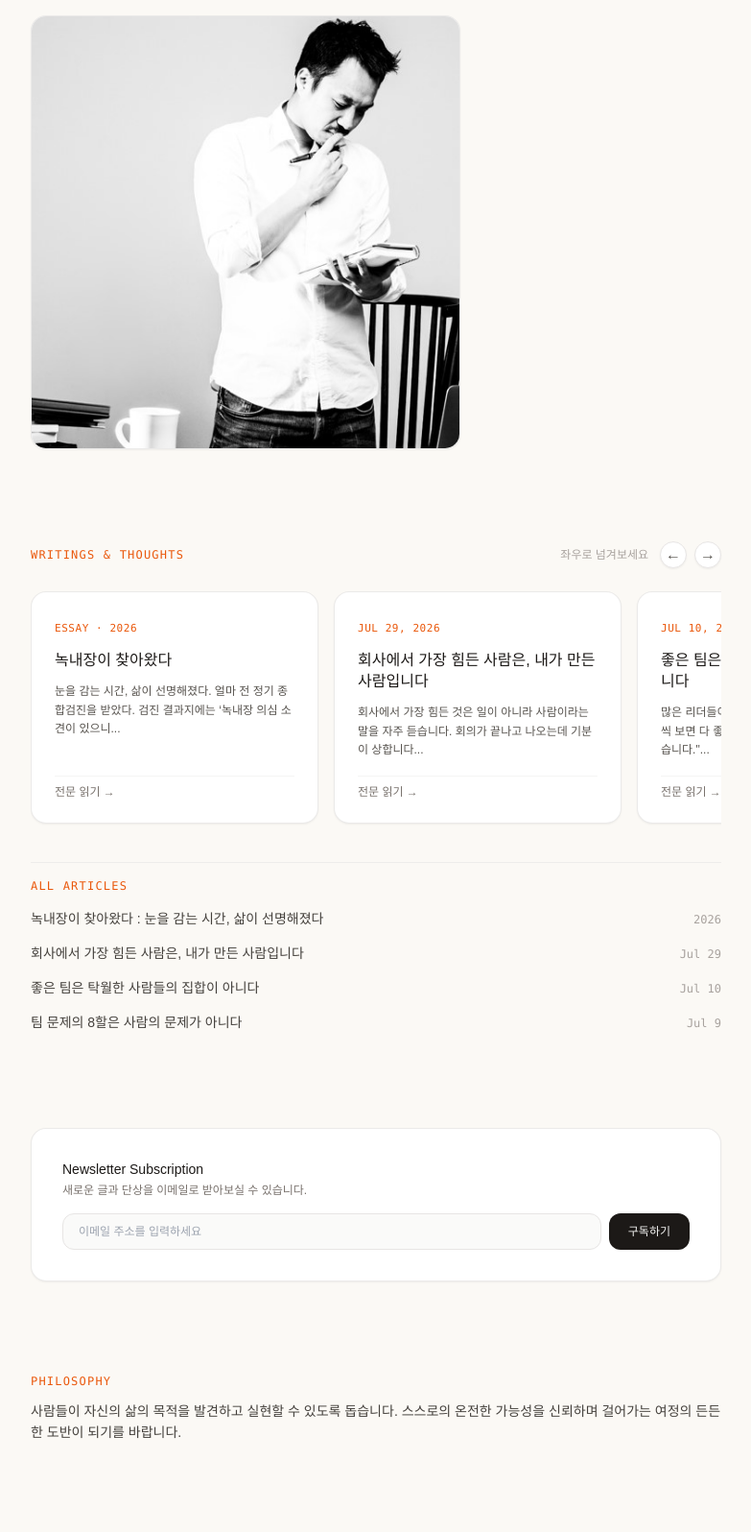
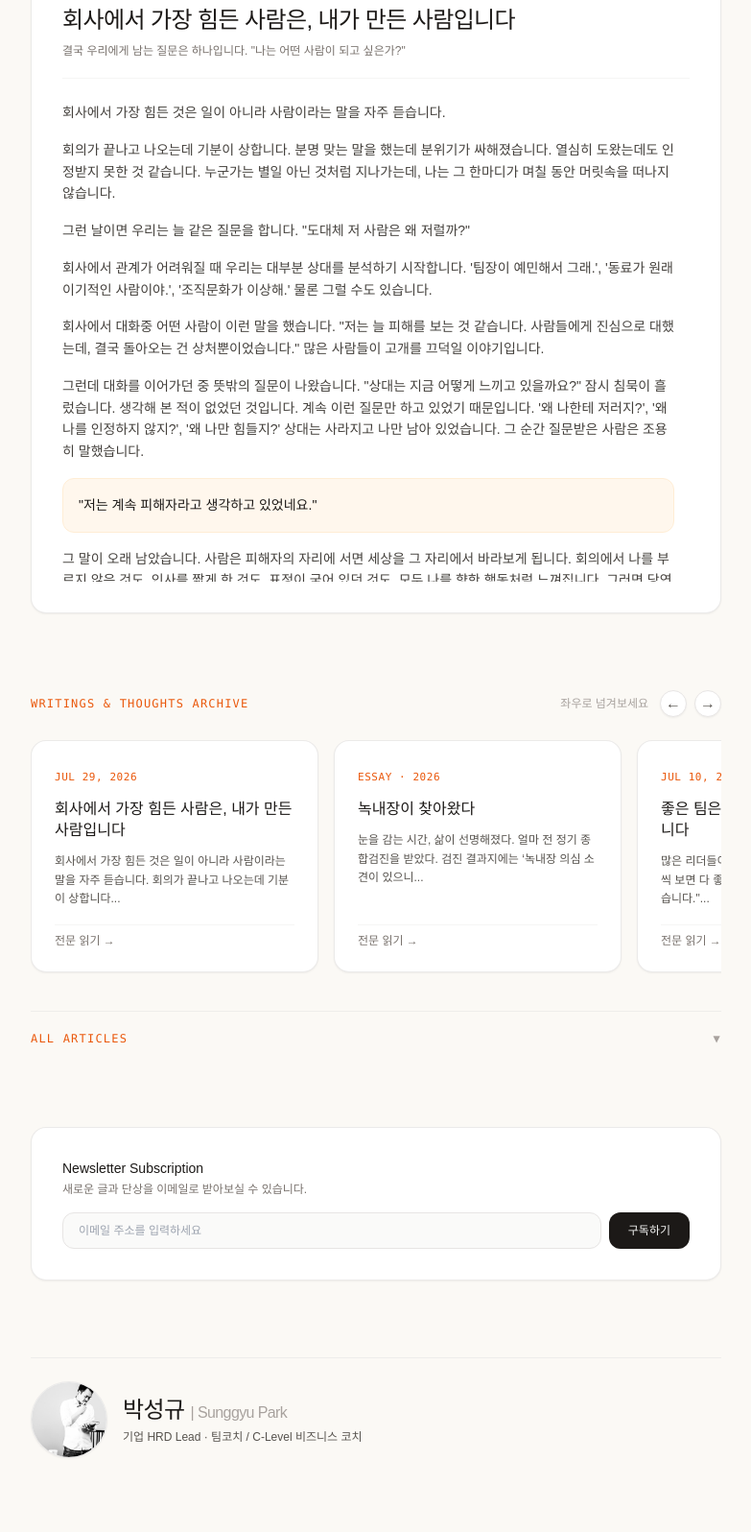
Before and after one commit to mekhander/mekhander.github.io, a plain HTML site: page index.html in a window 1280 px wide. Shown: the part 148-1744 px from the top of the page at 96% size, without its empty margins (248-1031 px from the left). Drawn offline with nearby package versions, Linux system fonts and the light colour scheme; a web font is replaced by a local one.

Commit message:
index.html

```diff
--- a/index.html
+++ b/index.html
@@ -14,24 +14,44 @@
 </head>
 <body class="bg-[#FBF9F5] text-stone-800 antialiased selection:bg-orange-100">
 
-    <main class="max-w-3xl mx-auto px-6 py-24 space-y-24">
+    <main class="max-w-3xl mx-auto px-6 py-24 space-y-20">
 
-        <!-- Header / Intro -->
-        <header class="space-y-8">
-            <div class="space-y-2">
-                <h1 class="text-3xl font-medium tracking-tight text-stone-900">박성규 <span class="text-stone-400 font-light text-xl">| Sunggyu Park</span></h1>
+        <!-- 📖 최상단: 최신 글 전문 미리보기 (A4 느낌의 독서 영역) -->
+        <section class="bg-white border border-stone-200/80 rounded-2xl p-8 shadow-sm space-y-6">
+            <div class="space-y-2 border-b border-stone-100 pb-5">
+                <div class="flex items-center justify-between">
+                    <span class="text-xs font-mono text-orange-600 uppercase tracking-wider">Latest Essay &middot; Jul 29, 2026</span>
+                    <span class="text-xs text-stone-400 font-light">Coach and Leadership Trainer</span>
+                </div>
+                <h1 class="text-2xl font-medium text-stone-900 tracking-tight">회사에서 가장 힘든 사람은, 내가 만든 사람입니다</h1>
+                <p class="text-xs text-stone-500 font-light">결국 우리에게 남는 질문은 하나입니다. "나는 어떤 사람이 되고 싶은가?"</p>
             </div>
 
-            <!-- 프로필 사진 -->
-            <div class="overflow-hidden rounded-2xl border border-stone-200/80 shadow-sm bg-white max-w-md">
-                <img src="profile.jpg" alt="박성규 프로필 사진" class="w-full h-auto object-cover max-h-[450px]">
+            <!-- A4 비율의 스크롤 가능한 본문 영역 -->
+            <div class="max-h-[500px] overflow-y-auto pr-4 space-y-4 text-sm text-stone-700 leading-relaxed font-light scrollbar-thin scrollbar-thumb-stone-200">
+                <p>회사에서 가장 힘든 것은 일이 아니라 사람이라는 말을 자주 듣습니다.</p>
+                <p>회의가 끝나고 나오는데 기분이 상합니다. 분명 맞는 말을 했는데 분위기가 싸해졌습니다. 열심히 도왔는데도 인정받지 못한 것 같습니다. 누군가는 별일 아닌 것처럼 지나가는데, 나는 그 한마디가 며칠 동안 머릿속을 떠나지 않습니다.</p>
+                <p>그런 날이면 우리는 늘 같은 질문을 합니다. "도대체 저 사람은 왜 저럴까?"</p>
+                <p>회사에서 관계가 어려워질 때 우리는 대부분 상대를 분석하기 시작합니다. '팀장이 예민해서 그래.', '동료가 원래 이기적인 사람이야.', '조직문화가 이상해.' 물론 그럴 수도 있습니다.</p>
+                <p>회사에서 대화중 어떤 사람이 이런 말을 했습니다. "저는 늘 피해를 보는 것 같습니다. 사람들에게 진심으로 대했는데, 결국 돌아오는 건 상처뿐이었습니다." 많은 사람들이 고개를 끄덕일 이야기입니다.</p>
+                <p>그런데 대화를 이어가던 중 뜻밖의 질문이 나왔습니다. "상대는 지금 어떻게 느끼고 있을까요?" 잠시 침묵이 흘렀습니다. 생각해 본 적이 없었던 것입니다. 계속 이런 질문만 하고 있었기 때문입니다. '왜 나한테 저러지?', '왜 나를 인정하지 않지?', '왜 나만 힘들지?' 상대는 사라지고 나만 남아 있었습니다. 그 순간 질문받은 사람은 조용히 말했습니다.</p>
+                <p class="font-medium text-stone-900 bg-orange-50 border border-orange-100 p-4 rounded-xl">"저는 계속 피해자라고 생각하고 있었네요."</p>
+                <p>그 말이 오래 남았습니다. 사람은 피해자의 자리에 서면 세상을 그 자리에서 바라보게 됩니다. 회의에서 나를 부르지 않은 것도, 인사를 짧게 한 것도, 표정이 굳어 있던 것도, 모두 나를 향한 행동처럼 느껴집니다. 그러면 당연히 방어하게 됩니다.</p>
+                <p>여기서 우리가 놓치고 있는 것이 있습니다. 우리는 장면을 보지만, 그 장면은 사건 하나로 만들어지지 않는다는 사실입니다. 관계는 맥락으로 만들어집니다. 신뢰도 조금씩 쌓이고, 실망도 조금씩 쌓이고, 서운함도 조금씩 쌓입니다. 은행 통장처럼 관계에도 보이지 않는 잔고가 있습니다.</p>
+                <p>어느 날 상대가 유난히 크게 반응했다면 그날의 그 한마디 때문이 아닐 수도 있습니다. 이미 오래전부터 쌓여온 관계의 잔고 때문일 수도 있습니다.</p>
+                <p>여기서 필요한 것이 자존감입니다. 자존감은 다른 사람의 반응이 내 존재의 가치를 결정하지 못하게 하는 힘입니다. 누군가 나를 인정하지 않아도, 오해하더라도, 섭섭하게 하더라도, 나는 어떤 사람으로 살아갈 것인지를 내가 결정하는 힘입니다.</p>
+                <p>또 하나 필요한 것이 공감입니다. 공감의 시작은 질문입니다. "저 사람은 저렇게 느낀 이유가 뭘까?" 그 사람은 무엇이 두려웠을까. 무엇을 지키고 싶었을까. 무엇을 인정받고 싶었을까.</p>
+                <p>그러다 문득 이런 생각이 들었습니다. 나에게 가장 중요한 질문은 무엇인가. <strong>"나는 어떤 사람이 되고 싶은가?"</strong></p>
+                <p>상처받았으니 똑같이 상처를 줄 사람인가. 인정받지 못했으니 마음을 닫을 사람인가. 아니면 힘들어도 내가 중요하게 생각하는 가치를 지켜갈 사람인가.</p>
+                <p>사람들은 언제나 내 기대대로 행동하지 않습니다. 하지만 내가 어떤 사람으로 살아갈지는 언제나 내가 선택할 수 있습니다. 그래서 사람 때문에 힘든 날이면 더 이상 "왜 저 사람은 저럴까?"를 오래 붙잡지 않으려고 합니다. 대신 이렇게 묻습니다. "나는 어떤 사람이 되고 싶은가?"</p>
+                <p>어쩌면 좋은 관계는 좋은 사람을 만나는 것에서 시작되는 것이 아니라, 좋은 사람이 되기로 선택하는 것에서 시작되는지도 모르겠습니다.</p>
             </div>
-        </header>
+        </section>
 
         <!-- ✍️ Writings & Thoughts (에세이 및 칼럼 슬라이더) -->
         <section class="space-y-6">
             <div class="flex justify-between items-baseline">
-                <h2 class="text-xs font-mono uppercase tracking-widest text-orange-600 font-medium">Writings & Thoughts</h2>
+                <h2 class="text-xs font-mono uppercase tracking-widest text-orange-600 font-medium">Writings & Thoughts Archive</h2>
                 <!-- 좌우 화살표 버튼 그룹 -->
                 <div class="flex items-center gap-2">
                     <span class="text-xs text-stone-400 font-light mr-1 hidden sm:inline">좌우로 넘겨보세요</span>
@@ -47,6 +67,20 @@
             <!-- 좌우 슬라이드 카드 영역 -->
             <div id="slider" class="flex gap-4 overflow-x-auto no-scrollbar pb-4 snap-x snap-mandatory scroll-smooth">
 
+                <!-- 글 카드 2: 회사에서 가장 힘든 사람은 -->
+                <article class="min-w-[300px] max-w-[340px] p-6 rounded-2xl bg-white border border-stone-200/80 hover:border-orange-200 shadow-sm transition-all snap-start flex flex-col justify-between space-y-4">
+                    <div class="space-y-3">
+                        <span class="text-[11px] font-mono text-orange-600 uppercase tracking-wider">Jul 29, 2026</span>
+                        <h3 class="font-medium text-stone-900 text-base leading-snug">회사에서 가장 힘든 사람은, 내가 만든 사람입니다</h3>
+                        <p class="text-xs text-stone-600 leading-relaxed font-light line-clamp-4">
+                            회사에서 가장 힘든 것은 일이 아니라 사람이라는 말을 자주 듣습니다. 회의가 끝나고 나오는데 기분이 상합니다...
+                        </p>
+                    </div>
+                    <button onclick="openModal('essay2')" class="text-xs text-stone-500 hover:text-orange-600 font-medium text-left transition-colors pt-2 border-t border-stone-100">
+                        전문 읽기 &rarr;
+                    </button>
+                </article>
+
                 <!-- 글 카드 1: 녹내장이 찾아왔다 -->
                 <article class="min-w-[300px] max-w-[340px] p-6 rounded-2xl bg-white border border-stone-200/80 hover:border-orange-200 shadow-sm transition-all snap-start flex flex-col justify-between space-y-4">
                     <div class="space-y-3">
@@ -57,20 +91,6 @@
                         </p>
                     </div>
                     <button onclick="openModal('essay1')" class="text-xs text-stone-500 hover:text-orange-600 font-medium text-left transition-colors pt-2 border-t border-stone-100">
-                        전문 읽기 &rarr;
-                    </button>
-                </article>
-
-                <!-- 글 카드 2: 회사에서 가장 힘든 사람은 -->
-                <article class="min-w-[300px] max-w-[340px] p-6 rounded-2xl bg-white border border-stone-200/80 hover:border-orange-200 shadow-sm transition-all snap-start flex flex-col justify-between space-y-4">
-                    <div class="space-y-3">
-                        <span class="text-[11px] font-mono text-orange-600 uppercase tracking-wider">Jul 29, 2026</span>
-                        <h3 class="font-medium text-stone-900 text-base leading-snug">회사에서 가장 힘든 사람은, 내가 만든 사람입니다</h3>
-                        <p class="text-xs text-stone-600 leading-relaxed font-light line-clamp-4">
-                            회사에서 가장 힘든 것은 일이 아니라 사람이라는 말을 자주 듣습니다. 회의가 끝나고 나오는데 기분이 상합니다...
-                        </p>
-                    </div>
-                    <button onclick="openModal('essay2')" class="text-xs text-stone-500 hover:text-orange-600 font-medium text-left transition-colors pt-2 border-t border-stone-100">
                         전문 읽기 &rarr;
                     </button>
                 </article>
@@ -105,20 +125,28 @@
 
             </div>
 
-            <!-- 전체 글 목록 링크 리스트 -->
+            <!-- All Articles (클릭 시 10개 단위 목록이 펼쳐짐) -->
             <div class="pt-2 border-t border-stone-200/60 space-y-3">
-                <div class="text-xs font-mono uppercase tracking-widest text-orange-600 font-medium pt-2">All Articles</div>
-                <ul class="space-y-2 text-sm">
+                <div class="pt-2">
+                    <button onclick="toggleArticleList()" class="w-full flex justify-between items-center text-xs font-mono uppercase tracking-widest text-orange-600 font-medium group py-1">
+                        <span>All Articles</span>
+                        <span id="toggleText" class="text-stone-400 group-hover:text-orange-600 transition-colors">▼</span>
+                    </button>
+                </div>
+
+                <!-- 10개 단위 리스트 컨테이너 -->
+                <div id="articleListContainer" style="display: none;" class="space-y-2 text-sm pt-1">
+                    <ul class="space-y-2">
+                        <li>
+                            <button onclick="openModal('essay2')" class="w-full flex justify-between items-baseline text-left group py-1">
+                                <span class="text-stone-700 group-hover:text-orange-600 transition-colors font-light">회사에서 가장 힘든 사람은, 내가 만든 사람입니다</span>
+                                <span class="text-xs text-stone-400 font-mono">Jul 29</span>
+                            </button>
+                        </li>
                         <li>
                             <button onclick="openModal('essay1')" class="w-full flex justify-between items-baseline text-left group py-1">
                                 <span class="text-stone-700 group-hover:text-orange-600 transition-colors font-light">녹내장이 찾아왔다 : 눈을 감는 시간, 삶이 선명해졌다</span>
                                 <span class="text-xs text-stone-400 font-mono">2026</span>
-                        </button>
-                    </li>
-                    <li>
-                        <button onclick="openModal('essay2')" class="w-full flex justify-between items-baseline text-left group py-1">
-                            <span class="text-stone-700 group-hover:text-orange-600 transition-colors font-light">회사에서 가장 힘든 사람은, 내가 만든 사람입니다</span>
-                            <span class="text-xs text-stone-400 font-mono">Jul 29</span>
                             </button>
                         </li>
                         <li>
@@ -134,6 +162,7 @@
                             </button>
                         </li>
                     </ul>
+                </div>
             </div>
         </section>
 
@@ -151,11 +180,27 @@
             </form>
         </section>
 
+        <!-- 👤 Header / Intro (프로필 및 소개) -->
+        <header class="space-y-6 pt-6 border-t border-stone-200/60">
+            <div class="flex items-center gap-4">
+                <div class="w-20 h-20 rounded-full overflow-hidden border border-stone-200/80 shadow-sm bg-white flex-shrink-0">
+                    <img src="profile.jpg" alt="박성규 프로필 사진" class="w-full h-full object-cover">
+                </div>
+                <div class="space-y-1">
+                    <h2 class="text-2xl font-medium tracking-tight text-stone-900">박성규 <span class="text-stone-400 font-light text-base">| Sunggyu Park</span></h2>
+                    <p class="text-stone-600 text-xs">
+                        기업 HRD Lead &middot; 팀코치 / C-Level 비즈니스 코치
+                    </p>
+                </div>
+            </div>
+        </header>
+
         <!-- Philosophy -->
         <section class="space-y-3">
             <h2 class="text-xs font-mono uppercase tracking-widest text-orange-600 font-medium">Philosophy</h2>
             <p class="text-stone-700 text-sm leading-relaxed font-light">
-                사람들이 자신의 삶의 목적을 발견하고 실현할 수 있도록 돕습니다. 스스로의 온전한 가능성을 신뢰하며 걸어가는 여정의 든든한 도반이 되기를 바랍니다.
+                사람들이 자신의 삶의 목적을 발견하고 실현할 수 있도록 돕습니다.<br>
+                스스로의 온전한 가능성을 신뢰하며 걸어가는 여정의 든든한 도반이 되기를 바랍니다.
             </p>
         </section>
 
@@ -224,10 +269,12 @@
 
         <!-- Footer / Links -->
         <footer class="pt-8 border-t border-stone-200 flex justify-between items-center text-sm text-stone-500">
+            <div>
                 <span>&copy; Sunggyu Park</span>
-            <a href="https://www.linkedin.com/in/%EC%84%B1%EA%B7%9C-%EB%B0%95-543b2062/" target="_blank" class="hover:text-orange-600 transition-colors">
+                <a href="https://www.linkedin.com/in/%EC%84%B1%EA%B7%9C-%EB%B0%95-543b2062/" target="_blank" class="ml-3 hover:text-orange-600 transition-colors">
                     LinkedIn
                 </a>
+            </div>
         </footer>
 
     </main>
@@ -265,36 +312,6 @@
                 <p>그렇다. 설령 언젠가 시력을 모두 잃는다 해도 내 삶의 주인은 여전히 하나님이시다. 그때에도 하나님은 나를 인도하실 것이다.</p>
                 <p>눈을 감고서야 비로소 보이는 것이 있다. 내가 모든 것을 붙잡고 살아가는 것이 아니라는 사실. 어떤 일이 일어나더라도 나를 이끄시는 분이 계신다는 믿음.</p>
                 <p>그 믿음이 나를 조금 더 단단하게 한다. 그리고 내 마음에 평안을 들인다.</p>
-            </div>
-        </div>
-    </div>
-
-    <!-- 글 2: 회사에서 가장 힘든 사람은 -->
-    <div id="essay2" class="fixed inset-0 bg-stone-900/40 backdrop-blur-sm hidden justify-center items-center px-4 z-50">
-        <div class="bg-[#FBF9F5] border border-stone-200 max-w-xl w-full max-h-[85vh] overflow-y-auto p-8 rounded-2xl shadow-xl space-y-6 relative">
-            <button onclick="closeModal('essay2')" class="absolute top-6 right-6 text-stone-400 hover:text-orange-600 text-sm font-mono">[ CLOSE ]</button>
-            <div class="space-y-2 pt-2">
-                <span class="text-xs font-mono text-orange-600 uppercase tracking-wider">Jul 29, 2026 &middot; Coach and Leadership Trainer</span>
-                <h2 class="text-xl font-medium text-stone-900">회사에서 가장 힘든 사람은, 내가 만든 사람입니다</h2>
-                <p class="text-xs text-stone-500 font-light">결국 우리에게 남는 질문은 하나입니다. "나는 어떤 사람이 되고 싶은가?</p>
-            </div>
-            <div class="text-sm text-stone-700 leading-relaxed font-light space-y-4 border-t border-stone-200 pt-6">
-                <p>회사에서 가장 힘든 것은 일이 아니라 사람이라는 말을 자주 듣습니다.</p>
-                <p>회의가 끝나고 나오는데 기분이 상합니다. 분명 맞는 말을 했는데 분위기가 싸해졌습니다. 열심히 도왔는데도 인정받지 못한 것 같습니다. 누군가는 별일 아닌 것처럼 지나가는데, 나는 그 한마디가 며칠 동안 머릿속을 떠나지 않습니다.</p>
-                <p>그런 날이면 우리는 늘 같은 질문을 합니다. "도대체 저 사람은 왜 저럴까?"</p>
-                <p>회사에서 관계가 어려워질 때 우리는 대부분 상대를 분석하기 시작합니다. '팀장이 예민해서 그래.', '동료가 원래 이기적인 사람이야.', '조직문화가 이상해.' 물론 그럴 수도 있습니다.</p>
-                <p>회사에서 대화중 어떤 사람이 이런 말을 했습니다. "저는 늘 피해를 보는 것 같습니다. 사람들에게 진심으로 대했는데, 결국 돌아오는 건 상처뿐이었습니다." 많은 사람들이 고개를 끄덕일 이야기입니다.</p>
-                <p>그런데 대화를 이어가던 중 뜻밖의 질문이 나왔습니다. "상대는 지금 어떻게 느끼고 있을까요?" 잠시 침묵이 흘렀습니다. 생각해 본 적이 없었던 것입니다. 계속 이런 질문만 하고 있었기 때문입니다. '왜 나한테 저러지?', '왜 나를 인정하지 않지?', '왜 나만 힘들지?' 상대는 사라지고 나만 남아 있었습니다. 그 순간 질문받은 사람은 조용히 말했습니다.</p>
-                <p class="font-medium text-stone-900 bg-orange-50 border border-orange-100 p-4 rounded-xl">"저는 계속 피해자라고 생각하고 있었네요."</p>
-                <p>그 말이 오래 남았습니다. 사람은 피해자의 자리에 서면 세상을 그 자리에서 바라보게 됩니다. 회의에서 나를 부르지 않은 것도, 인사를 짧게 한 것도, 표정이 굳어 있던 것도, 모두 나를 향한 행동처럼 느껴집니다. 그러면 당연히 방어하게 됩니다.</p>
-                <p>여기서 우리가 놓치고 있는 것이 있습니다. 우리는 장면을 보지만, 그 장면은 사건 하나로 만들어지지 않는다는 사실입니다. 관계는 맥락으로 만들어집니다. 신뢰도 조금씩 쌓이고, 실망도 조금씩 쌓이고, 서운함도 조금씩 쌓입니다. 은행 통장처럼 관계에도 보이지 않는 잔고가 있습니다.</p>
-                <p>어느 날 상대가 유난히 크게 반응했다면 그날의 그 한마디 때문이 아닐 수도 있습니다. 이미 오래전부터 쌓여온 관계의 잔고 때문일 수도 있습니다.</p>
-                <p>여기서 필요한 것이 자존감입니다. 자존감은 다른 사람의 반응이 내 존재의 가치를 결정하지 못하게 하는 힘입니다. 누군가 나를 인정하지 않아도, 오해하더라도, 섭섭하게 하더라도, 나는 어떤 사람으로 살아갈 것인지를 내가 결정하는 힘입니다.</p>
-                <p>또 하나 필요한 것이 공감입니다. 공감의 시작은 질문입니다. "저 사람은 저렇게 느낀 이유가 뭘까?" 그 사람은 무엇이 두려웠을까. 무엇을 지키고 싶었을까. 무엇을 인정받고 싶었을까.</p>
-                <p>그러다 문득 이런 생각이 들었습니다. 나에게 가장 중요한 질문은 무엇인가. <strong>"나는 어떤 사람이 되고 싶은가?"</strong></p>
-                <p>상처받았으니 똑같이 상처를 줄 사람인가. 인정받지 못했으니 마음을 닫을 사람인가. 아니면 힘들어도 내가 중요하게 생각하는 가치를 지켜갈 사람인가.</p>
-                <p>사람들은 언제나 내 기대대로 행동하지 않습니다. 하지만 내가 어떤 사람으로 살아갈지는 언제나 내가 선택할 수 있습니다. 그래서 사람 때문에 힘든 날이면 더 이상 "왜 저 사람은 저럴까?"를 오래 붙잡지 않으려고 합니다. 대신 이렇게 묻습니다. "나는 어떤 사람이 되고 싶은가?"</p>
-                <p>어쩌면 좋은 관계는 좋은 사람을 만나는 것에서 시작되는 것이 아니라, 좋은 사람이 되기로 선택하는 것에서 시작되는지도 모르겠습니다.</p>
             </div>
         </div>
     </div>
@@ -344,12 +361,12 @@
                     원칙은 조직을 안정적으로 운영하게 만듭니다.<br>
                     성숙은 조직을 위대하게 만듭니다.
                 </p>
-                <p>팀에 문제가 생길 때마다 사람을 바꾸려 하지 마십시오. 먼저 원칙을 점검해 보십시오. 좋은 원칙은 좋은 팀을 만들고, 성숙한 사람은 탁월한 팀을 만듭니다.</p>
+                <p>팀에 문제가 생기면 사람을 바꾸려 하지 마십시오. 먼저 원칙을 점검해 보십시오. 좋은 원칙은 좋은 팀을 만들고, 성숙한 사람은 탁월한 팀을 만듭니다.</p>
             </div>
         </div>
     </div>
 
-    <!-- 모달 및 슬라이더 제어 스크립트 -->
+    <!-- 모달, 슬라이더 및 아카이브 토글 제어 스크립트 -->
     <script>
         function openModal(id) {
             document.getElementById(id).classList.remove('hidden');
@@ -361,8 +378,19 @@
         }
         function scrollSlider(direction) {
             const slider = document.getElementById('slider');
-            const scrollAmount = 340; // 카드 너비 + 간격만큼 스크롤
+            const scrollAmount = 340;
             slider.scrollBy({ left: direction * scrollAmount, behavior: 'smooth' });
+        }
+        function toggleArticleList() {
+            const container = document.getElementById('articleListContainer');
+            const toggleText = document.getElementById('toggleText');
+            if (container.style.display === 'none') {
+                container.style.display = 'block';
+                toggleText.innerText = '▲';
+            } else {
+                container.style.display = 'none';
+                toggleText.innerText = '▼';
+            }
         }
     </script>
 
```
Lines whose indentation alone changed are shown as unchanged.
